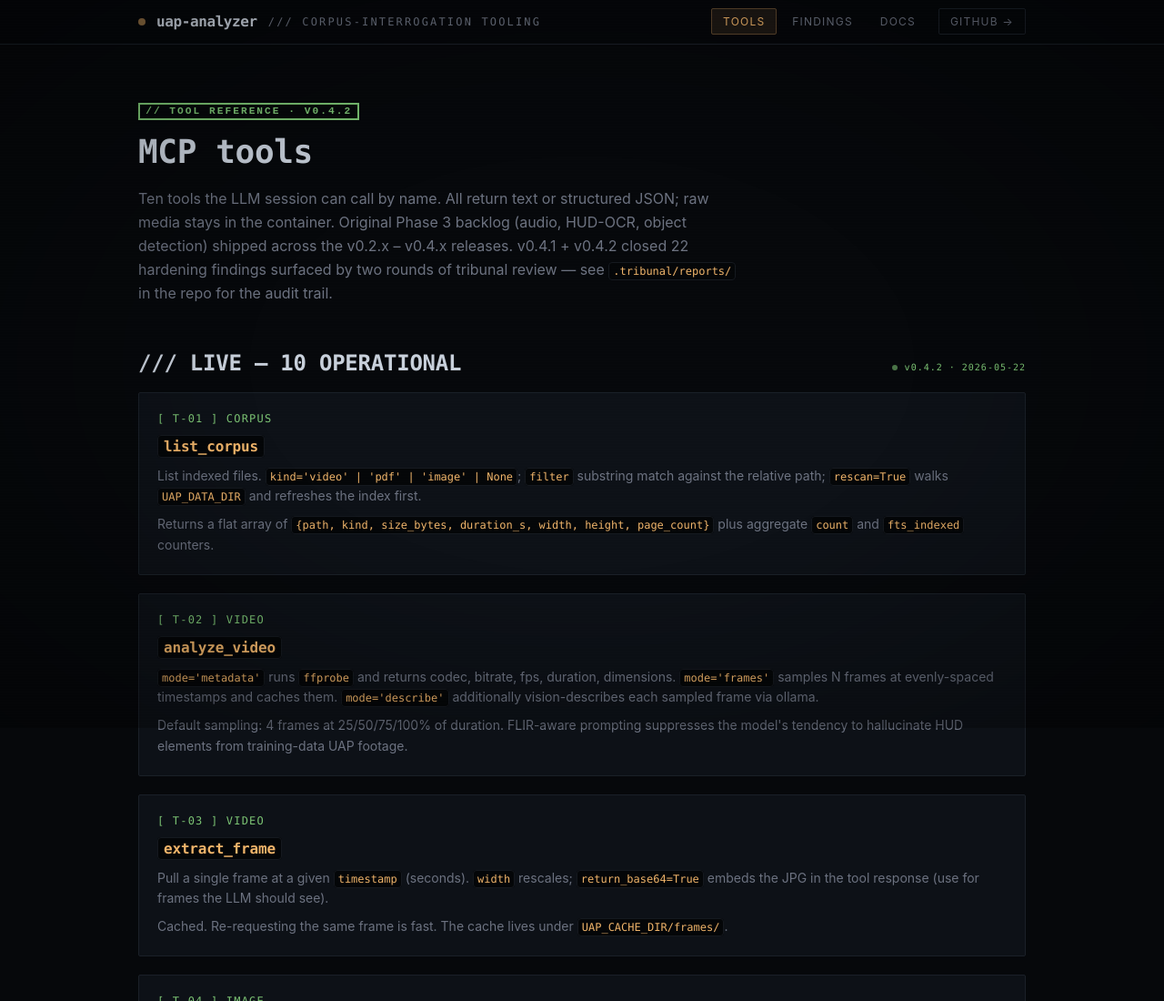
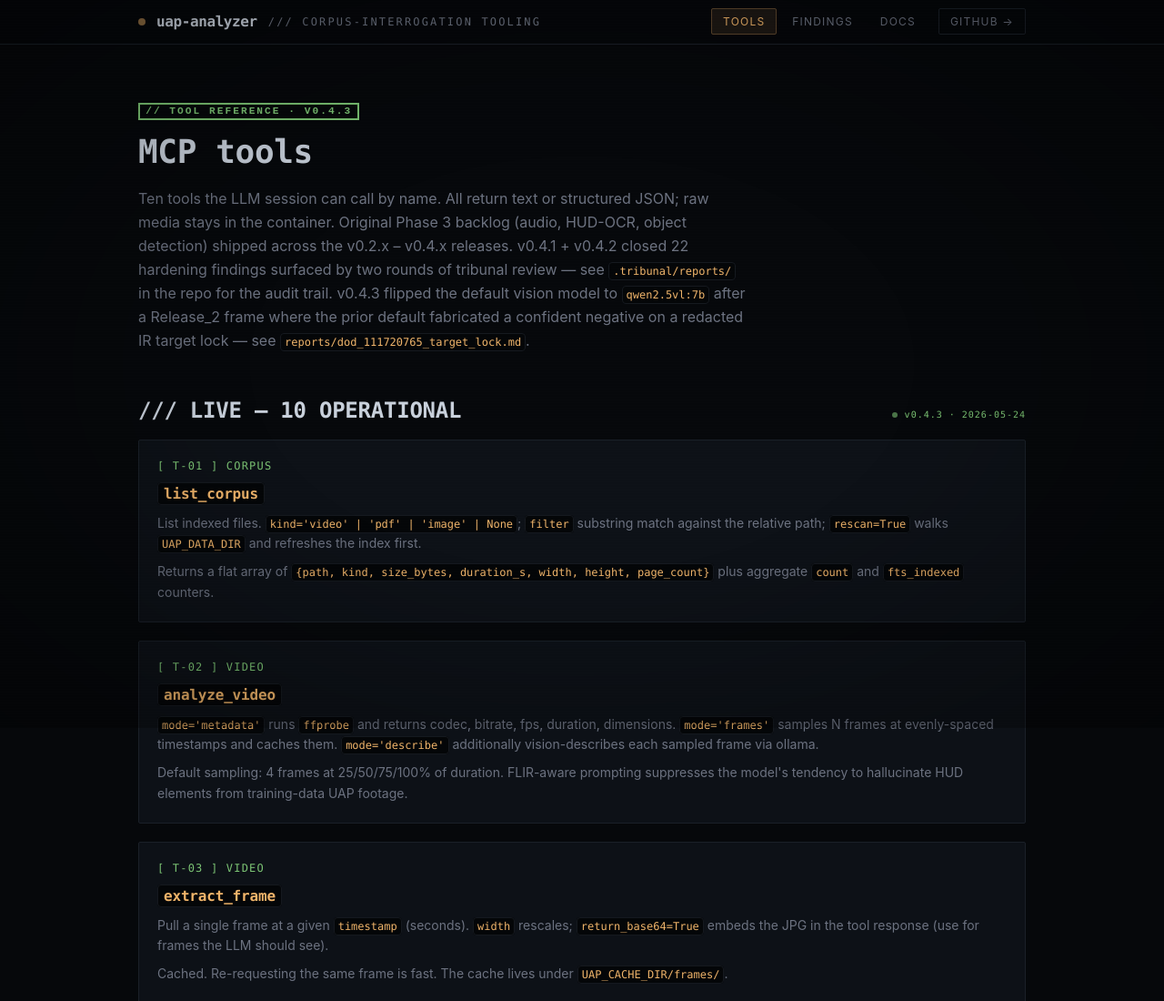
Before and after one commit to dpdanpittman/uap-analyzer, an Astro site in the folder site/: page /tools in a window 1280 px wide. Shown: the top 1100 px of the page at 91% size. Built offline with nearby package versions, Linux system fonts and the light colour scheme; Astro itself is replaced by a stand-in of ours.

Commit message:
site: bump v0.4.2 -> v0.4.3 + note the vision-model default flip
Stamps on index.astro and tools.astro updated, and the tools-page intro
paragraph appended with a one-sentence v0.4.3 callout pointing at
reports/dod_111720765_target_lock.md as the trigger case.

```diff
--- a/site/src/pages/index.astro
+++ b/site/src/pages/index.astro
@@ -14,7 +14,7 @@ import Base from '../layouts/Base.astro';
 
   <section class="max-w-5xl mx-auto px-6 pt-16 pb-12">
     <div class="flex items-start gap-3 mb-6">
-      <span class="stamp text-accent">// INVESTIGATION · v0.4.2</span>
+      <span class="stamp text-accent">// INVESTIGATION · v0.4.3</span>
       <span class="stamp text-warm stamp-rotate hidden sm:inline-flex">CONFIDENTIAL</span>
       <span class="stamp text-accent-green hidden md:inline-flex">UNCLASSIFIED // FOR ANALYST USE</span>
     </div>
--- a/site/src/pages/tools.astro
+++ b/site/src/pages/tools.astro
@@ -7,11 +7,11 @@ import Base from '../layouts/Base.astro';
 
     <section class="mb-12">
       <div class="flex items-center gap-3 mb-3">
-        <span class="stamp text-accent-green">// TOOL REFERENCE · v0.4.2</span>
+        <span class="stamp text-accent-green">// TOOL REFERENCE · v0.4.3</span>
       </div>
       <h1 class="text-4xl font-bold mb-4 leading-tight text-text">MCP tools</h1>
       <p class="text-base text-muted leading-relaxed max-w-2xl prose-body">
-        Ten tools the LLM session can call by name. All return text or structured JSON; raw media stays in the container. Original Phase 3 backlog (audio, HUD-OCR, object detection) shipped across the v0.2.x – v0.4.x releases. v0.4.1 + v0.4.2 closed 22 hardening findings surfaced by two rounds of tribunal review — see <code class="text-xs bg-code-bg border border-code-border px-1 py-0.5 rounded text-accent">.tribunal/reports/</code> in the repo for the audit trail.
+        Ten tools the LLM session can call by name. All return text or structured JSON; raw media stays in the container. Original Phase 3 backlog (audio, HUD-OCR, object detection) shipped across the v0.2.x – v0.4.x releases. v0.4.1 + v0.4.2 closed 22 hardening findings surfaced by two rounds of tribunal review — see <code class="text-xs bg-code-bg border border-code-border px-1 py-0.5 rounded text-accent">.tribunal/reports/</code> in the repo for the audit trail. v0.4.3 flipped the default vision model to <code class="text-xs bg-code-bg border border-code-border px-1 py-0.5 rounded text-accent">qwen2.5vl:7b</code> after a Release_2 frame where the prior default fabricated a confident negative on a redacted IR target lock — see <code class="text-xs bg-code-bg border border-code-border px-1 py-0.5 rounded text-accent">reports/dod_111720765_target_lock.md</code>.
       </p>
     </section>
 
@@ -20,7 +20,7 @@ import Base from '../layouts/Base.astro';
         <h2 class="text-2xl font-bold text-text">/// LIVE — 10 OPERATIONAL</h2>
         <span class="text-[10px] text-accent-green tracking-widest flex items-center gap-2 hidden sm:inline-flex">
           <span class="inline-block w-1.5 h-1.5 rounded-full bg-accent-green shadow-green-glow pulse-soft"></span>
-          v0.4.2 · 2026-05-22
+          v0.4.3 · 2026-05-24
         </span>
       </div>
       <div class="space-y-5">
```
